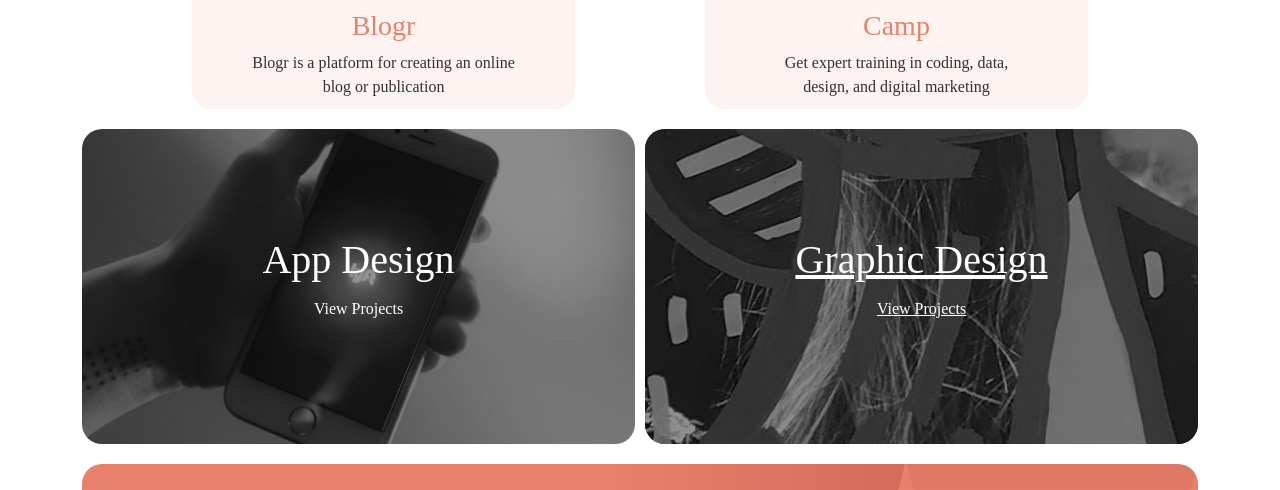
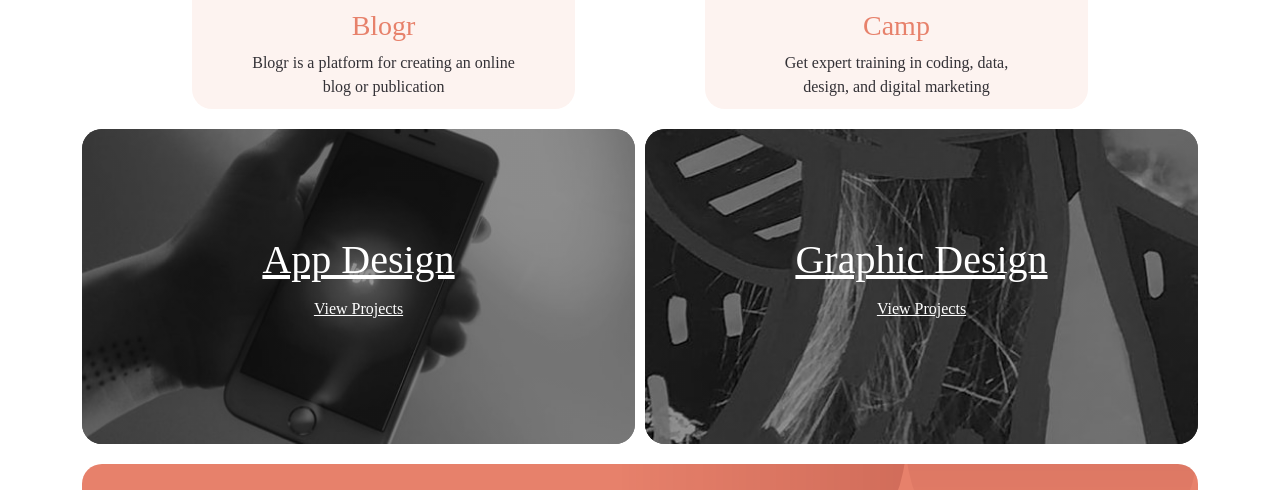
Before and after one commit to thomasgilmore/designo-multi-page-website, a React (Create React App) app: page /web-design in a window 1280 px wide. Shown: the part 1580-2070 px from the top of the page. Built offline with nearby package versions, Linux system fonts and the light colour scheme.

Commit message:
Added Link to AppDesignCard

```diff
--- a/src/Components/AppDesignCard.js
+++ b/src/Components/AppDesignCard.js
@@ -1,13 +1,16 @@
+import './designcards.css';
 import React from 'react';
-import './designcards.css';
+import { Link } from 'react-router-dom';
 
 export default function AppDesignCard() {
   return (
     <React.Fragment>
-      <div className='appDesignCard'>
-        <h1>App Design</h1>
-        <p>View Projects</p>
-      </div>
+      <Link to="/app-design" className='appDesignCard'>
+        <div className='appDesignCard'>
+          <h1>App Design</h1>
+          <p>View Projects</p>
+        </div>
+      </Link>
     </React.Fragment>
   )
 }
```
